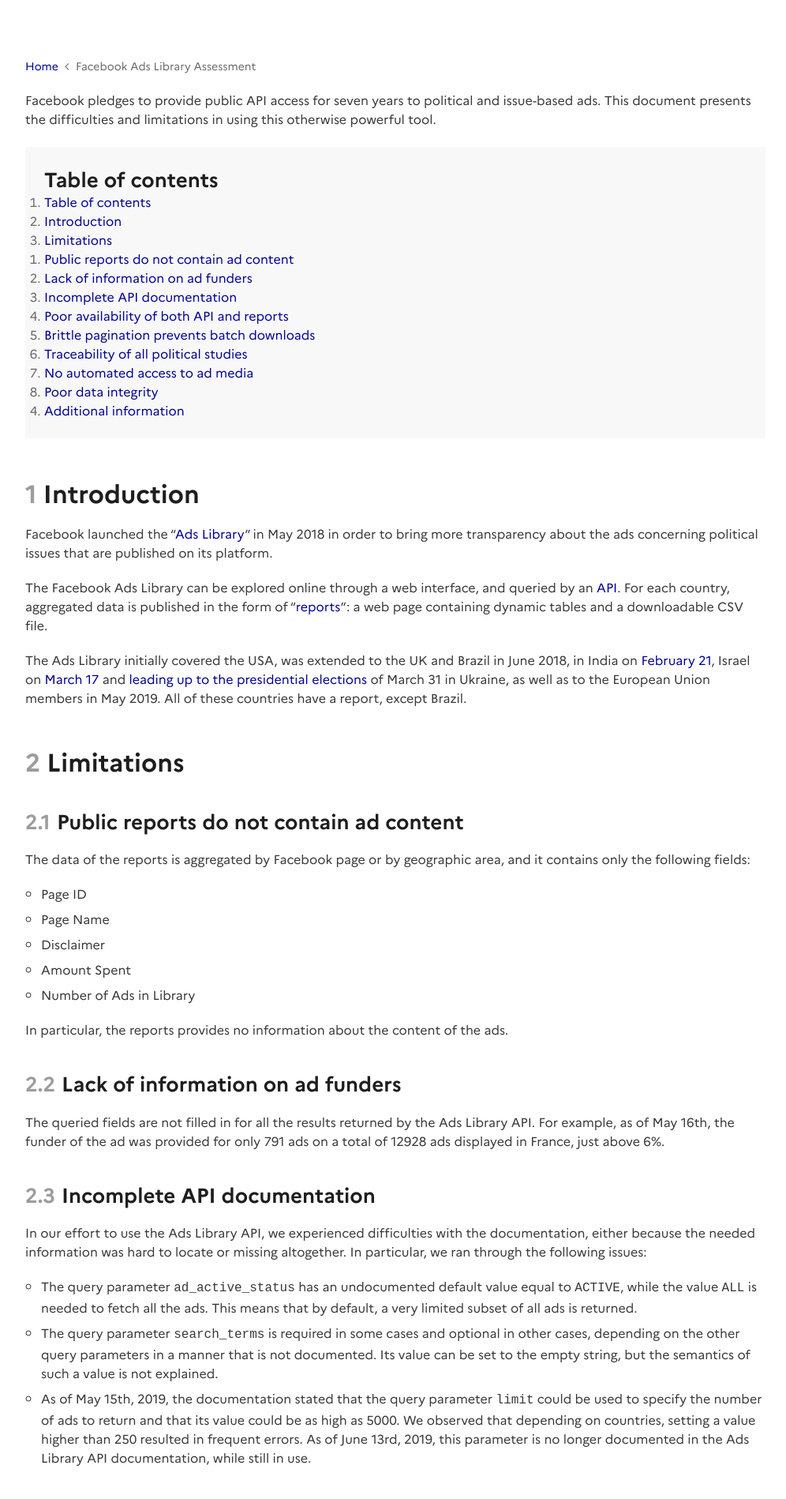
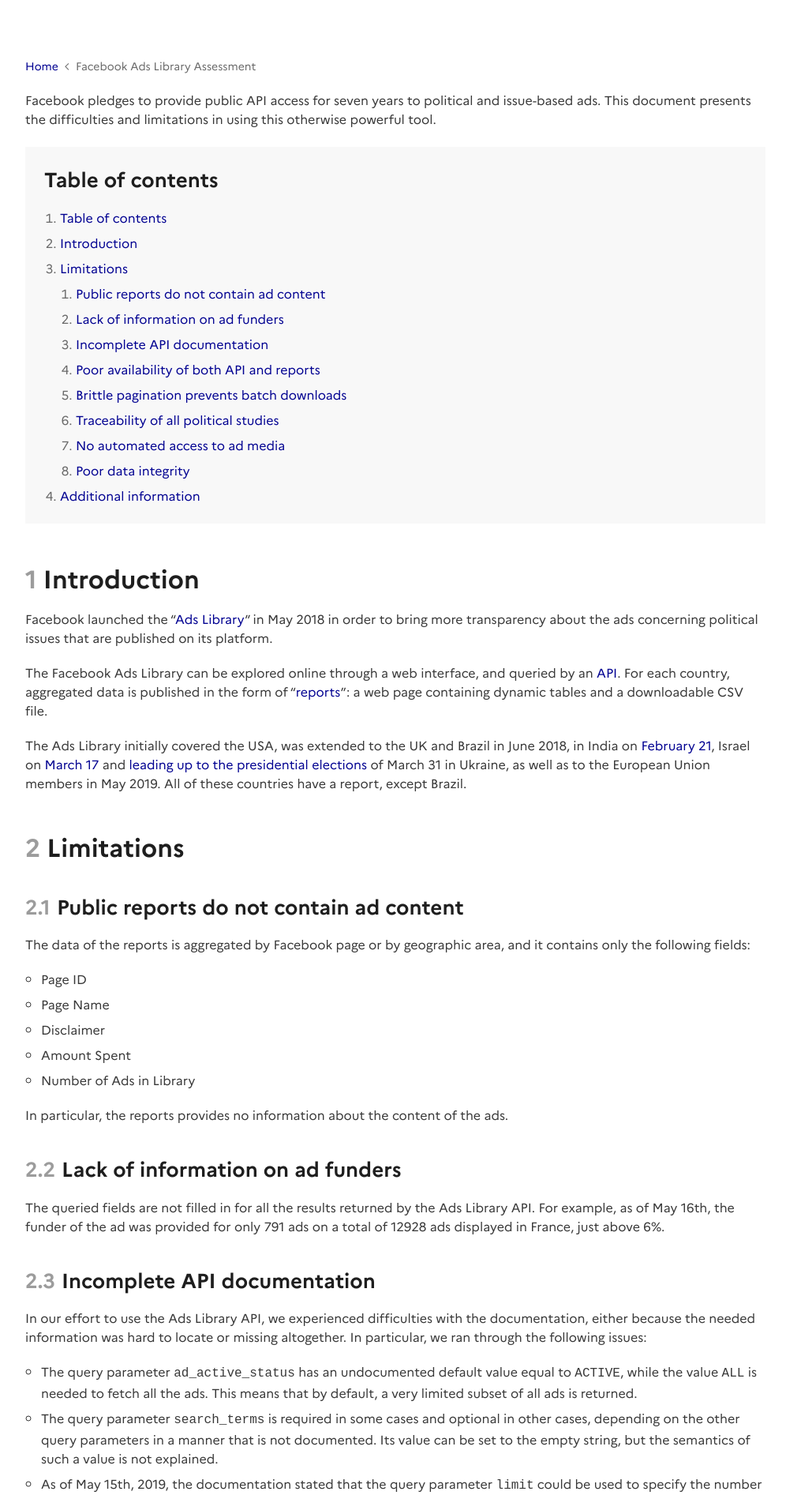
Before and after one commit to ambanum/disinfo.quaidorsay.fr, a Jekyll site: the page built from _pages/en/facebook-ads-library-assessment.md, in a window 1280 px wide. Shown: the part 389-2287 px from the top of the page at 79% size, without its empty margins (139-1135 px from the left). Built offline with Jekyll 4.4.1, drawn with Linux system fonts in a browser that asks for light colours; comment, search, counter and statistics services are not loaded.

Commit message:
Fix style error

```diff
--- a/_sass/components/page.scss
+++ b/_sass/components/page.scss
@@ -119,7 +119,7 @@
 		word-break: normal;
 	}
 
-	> table:not(.c3-tooltip) {
+	table:not(.c3-tooltip) {
 		margin-top: 24px;
 		width: 100%;
 		border-collapse: collapse;
@@ -194,17 +194,18 @@
 
 	> blockquote {
 		padding: 8px 16px;
-		margin-top: 16px;
+		margin-top: 20px;
 		position: relative;
 
 		&:before {
 			content: "\"";
 			position: absolute;
-			font-size: 64px;
+			font-size: 76px;
 			line-height: 0;
 			left: 0;
 			top: 16px;
-			color: $color-g100;
+			color: $color-g200;
+			transform: rotate(-10deg);
 		}
 
 		p {
--- a/_sass/components/summary.scss
+++ b/_sass/components/summary.scss
@@ -6,6 +6,24 @@
 	h3 {
 		margin-top: 0;
 	}
+
+	ol {
+		margin-top: 20px;
+		margin-left: 20px;
+
+		li {
+			margin-top: 8px;
+
+			ol {
+				margin-top: 4px;
+				margin-left: 20px;
+
+				li {
+					margin-top: 8px;
+				}
+			}
+		}
+	}
 }
 
 #markdown-toc {
```
